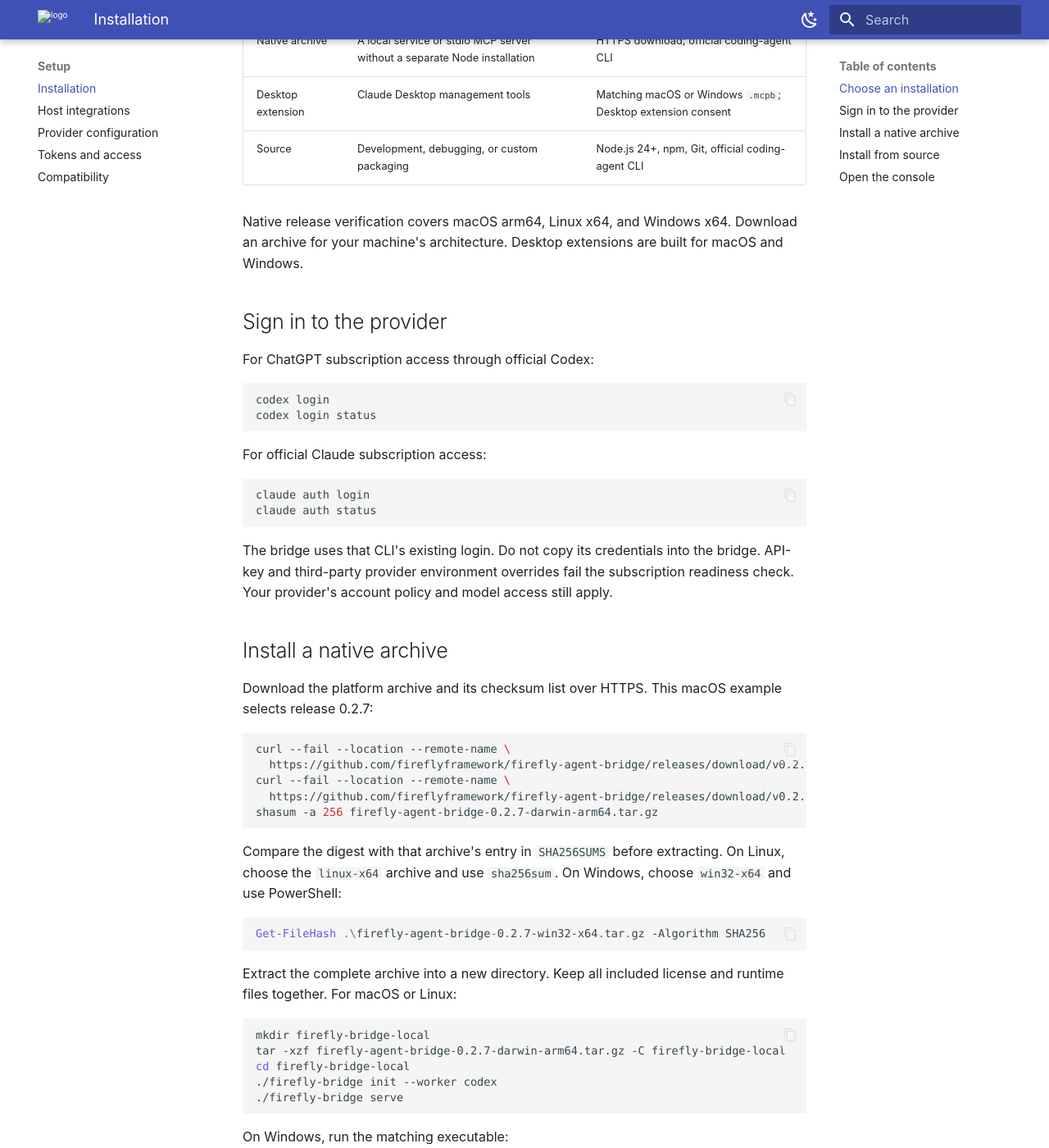
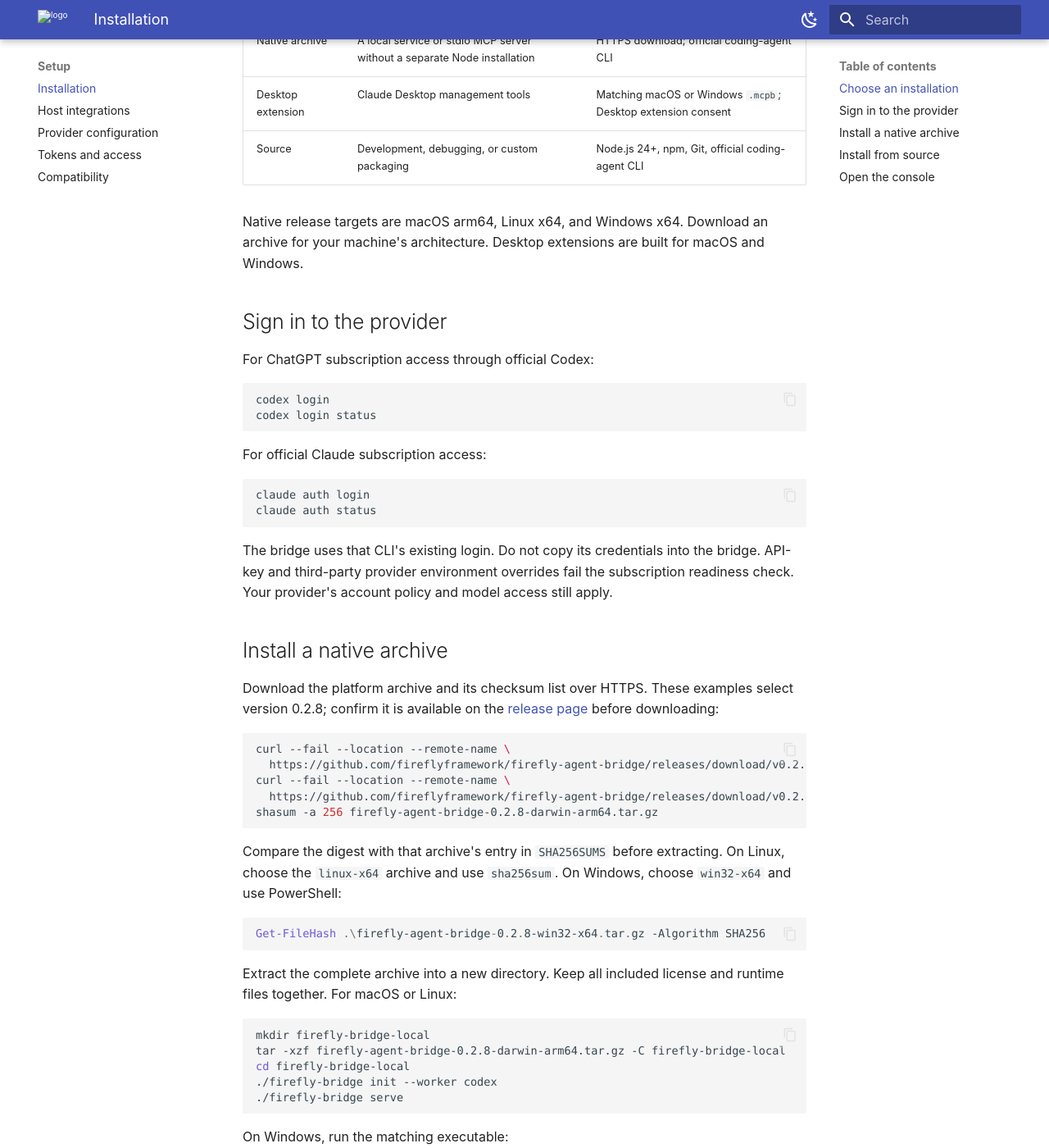
Before and after one commit to fireflyframework/firefly-agent-bridge, an MkDocs documentation site: the page built from docs/installation.md, in a window 1280 px wide and 1400 px high, scrolled down 599 px. Shown: the whole window at 82% size. Built offline with MkDocs 1.6.1 and Material for MkDocs 9.7.7, drawn with Linux system fonts in a browser that asks for light colours; some of the changed text lies outside the part shown.

````diff
--- a/docs/installation.md
+++ b/docs/installation.md
@@ -16,7 +16,7 @@ Get the source or native packages from the [Firefly Agent Bridge repository](htt
 | Desktop extension | Claude Desktop management tools                                          | Matching macOS or Windows `.mcpb`; Desktop extension consent |
 | Source            | Development, debugging, or custom packaging                              | Node.js 24+, npm, Git, official coding-agent CLI             |
 
-Native release verification covers macOS arm64, Linux x64, and Windows x64. Download an archive for your machine's architecture. Desktop extensions are built for macOS and Windows.
+Native release targets are macOS arm64, Linux x64, and Windows x64. Download an archive for your machine's architecture. Desktop extensions are built for macOS and Windows.
 
 ## Sign in to the provider
 
@@ -38,27 +38,27 @@ The bridge uses that CLI's existing login. Do not copy its credentials into the
 
 ## Install a native archive
 
-Download the platform archive and its checksum list over HTTPS. This macOS example selects release 0.2.7:
+Download the platform archive and its checksum list over HTTPS. These examples select version 0.2.8; confirm it is available on the [release page](https://github.com/fireflyframework/firefly-agent-bridge/releases) before downloading:
 
 ```sh
 curl --fail --location --remote-name \
-  https://github.com/fireflyframework/firefly-agent-bridge/releases/download/v0.2.7/firefly-agent-bridge-0.2.7-darwin-arm64.tar.gz
+  https://github.com/fireflyframework/firefly-agent-bridge/releases/download/v0.2.8/firefly-agent-bridge-0.2.8-darwin-arm64.tar.gz
 curl --fail --location --remote-name \
-  https://github.com/fireflyframework/firefly-agent-bridge/releases/download/v0.2.7/SHA256SUMS
-shasum -a 256 firefly-agent-bridge-0.2.7-darwin-arm64.tar.gz
+  https://github.com/fireflyframework/firefly-agent-bridge/releases/download/v0.2.8/SHA256SUMS
+shasum -a 256 firefly-agent-bridge-0.2.8-darwin-arm64.tar.gz
 ```
 
 Compare the digest with that archive's entry in `SHA256SUMS` before extracting. On Linux, choose the `linux-x64` archive and use `sha256sum`. On Windows, choose `win32-x64` and use PowerShell:
 
 ```powershell
-Get-FileHash .\firefly-agent-bridge-0.2.7-win32-x64.tar.gz -Algorithm SHA256
+Get-FileHash .\firefly-agent-bridge-0.2.8-win32-x64.tar.gz -Algorithm SHA256
 ```
 
 Extract the complete archive into a new directory. Keep all included license and runtime files together. For macOS or Linux:
 
 ```sh
 mkdir firefly-bridge-local
-tar -xzf firefly-agent-bridge-0.2.7-darwin-arm64.tar.gz -C firefly-bridge-local
+tar -xzf firefly-agent-bridge-0.2.8-darwin-arm64.tar.gz -C firefly-bridge-local
 cd firefly-bridge-local
 ./firefly-bridge init --worker codex
 ./firefly-bridge serve
@@ -68,7 +68,7 @@ On Windows, run the matching executable:
 
 ```powershell
 New-Item -ItemType Directory firefly-bridge-local
-tar -xzf .\firefly-agent-bridge-0.2.7-win32-x64.tar.gz -C firefly-bridge-local
+tar -xzf .\firefly-agent-bridge-0.2.8-win32-x64.tar.gz -C firefly-bridge-local
 Set-Location firefly-bridge-local
 .\firefly-bridge.exe init --worker codex
 .\firefly-bridge.exe serve
@@ -105,4 +105,4 @@ The default job workspace is the data directory's `jobs` folder. A custom instan
 
 Open Providers & setup and confirm the selected worker, subscription readiness, profile model, and permission mode. Create a job that writes a disposable file in its own job directory, then inspect its result and audit. A successful setup check alone does not verify a particular coding task.
 
-Create a scoped application token under Diagnostics before connecting an SDK or Firefly Forge. Follow [host integrations](integrations.md), [tokens](tokens.md), or [troubleshooting](troubleshooting.md) for the next step.
+Create a scoped application token under Diagnostics before connecting an SDK or firefly forge. Follow [host integrations](integrations.md), [tokens](tokens.md), or [troubleshooting](troubleshooting.md) for the next step.
--- a/package.json
+++ b/package.json
@@ -1,6 +1,6 @@
 {
   "name": "firefly-agent-bridge",
-  "version": "0.2.7",
+  "version": "0.2.8",
   "description": "Local coding jobs and workflows through official Claude Code and Codex subscriptions",
   "type": "module",
   "license": "Apache-2.0",
--- a/src/ui/index.html
+++ b/src/ui/index.html
@@ -95,7 +95,7 @@ limitations under the License.
         <div class="connection-row">
           <span class="status-dot"></span
           ><span id="connection">Disconnected</span
-          ><span class="version">v0.2.7</span>
+          ><span class="version">v0.2.8</span>
         </div>
         <button id="connect-session" type="button">Open connection</button
         ><button id="logout" hidden>Disconnect session</button>
````
Also changed, not shown: other parts of src/ui/index.html (+1 -1 lines), CHANGELOG.md (+6 -0 lines), docs/integrations.md (+6 -4 lines), docs/openapi.json, 10 other files.
